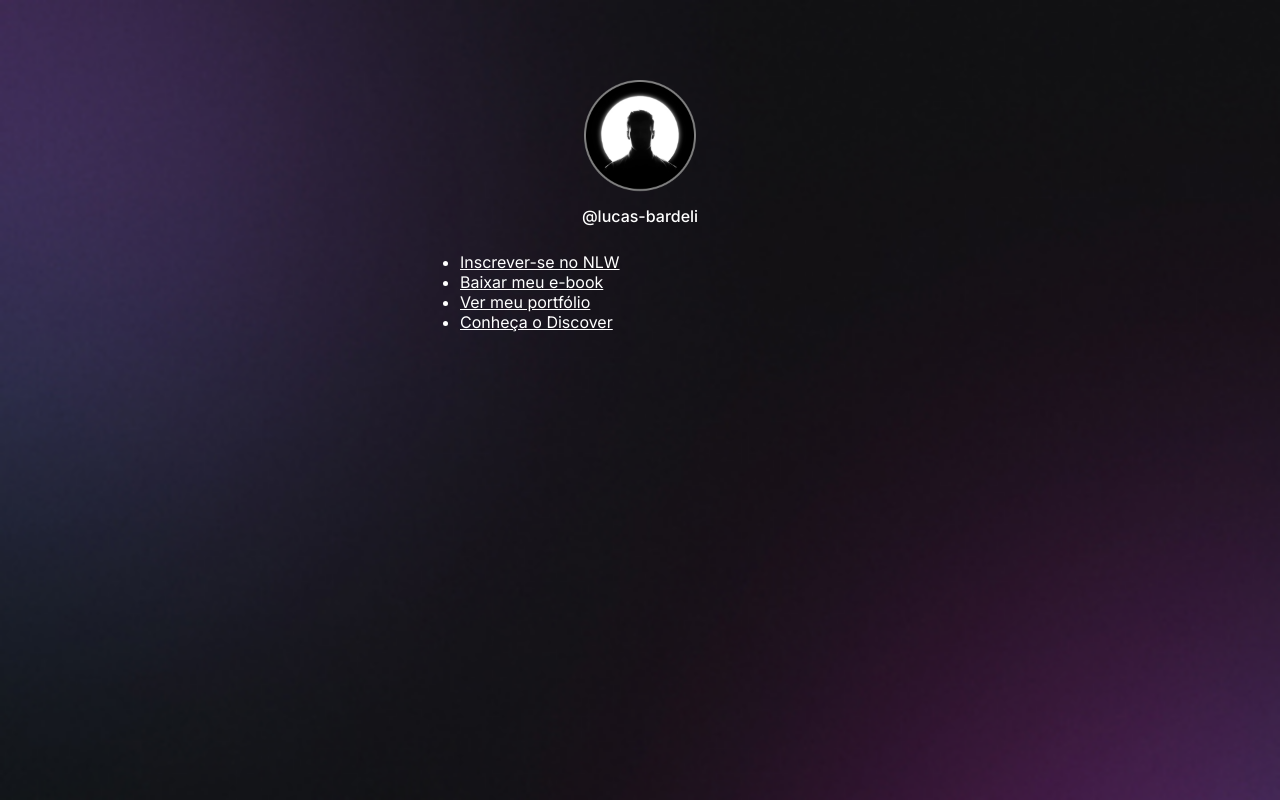
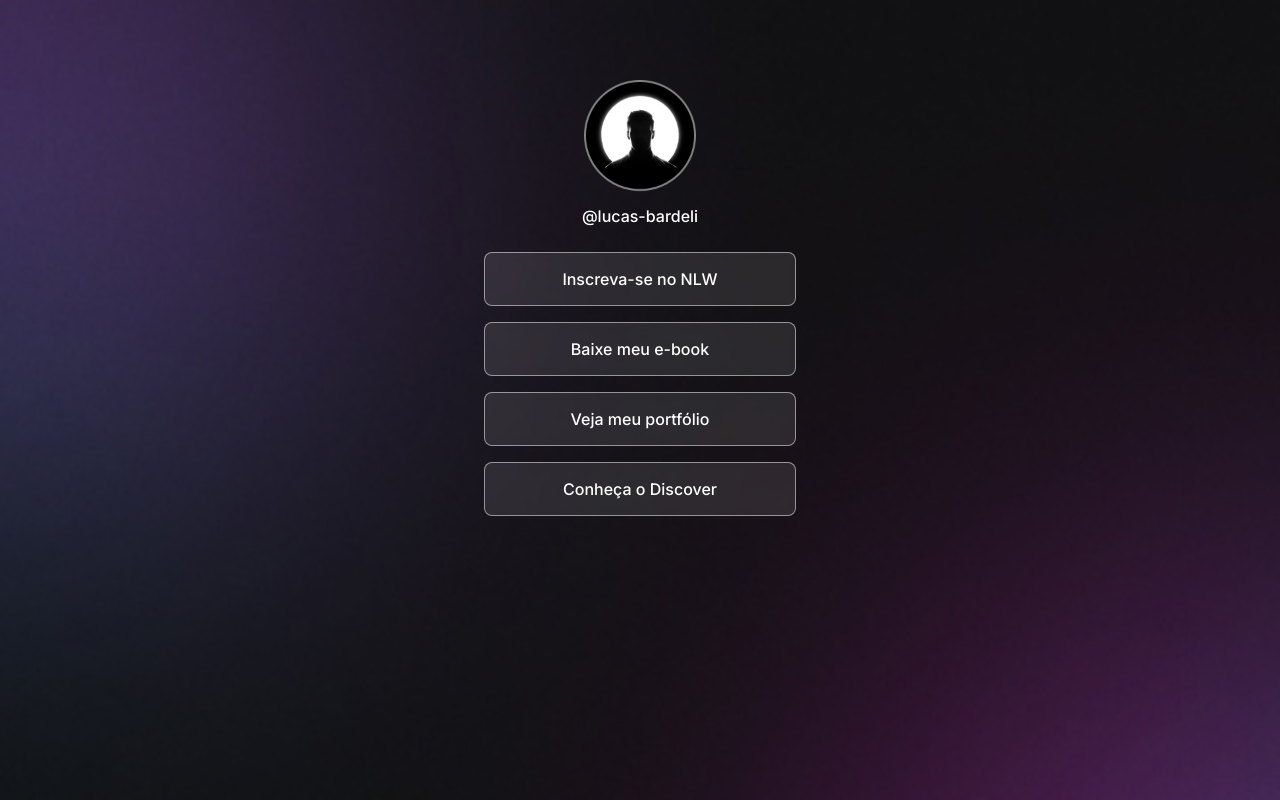
Before and after one commit to lucas-bardeli/dev-links, a plain HTML site: page index.html in a window 1280 px wide. Drawn offline with Linux system fonts and the light colour scheme.

Commit message:
Finalizando estilo dos links

```diff
--- a/css/reset.css
+++ b/css/reset.css
@@ -12,7 +12,7 @@ body {
     background-size: cover; */
 
     /* background: color image repeat position */
-    background: url(/assets/bg-mobile.jpg) no-repeat top center/cover;
+    background: url(../assets/bg-mobile.jpg) no-repeat top center/cover;
 }
 
 body * {
--- a/css/style.css
+++ b/css/style.css
@@ -2,6 +2,7 @@
 #container {
     width: 360px;
     margin: 56px auto 0px;
+    padding: 0 24px;
 }
 
 #profile {
@@ -20,3 +21,37 @@
     line-height: 24px;
     margin-top: 8px;
 }
+
+/* Links */
+ul {
+    list-style: none;
+    display: flex;
+    flex-direction: column;
+    gap: 16px;
+}
+
+ul li a {
+    display: flex;
+    align-items: center;
+    justify-content: center;
+
+    padding: 16px 24px;
+
+    background: rgba(255, 255, 255, 0.1);
+    border: 1px solid rgba(255, 255, 255, 0.5);
+    border-radius: 8px;
+
+    backdrop-filter: blur(4px);
+    -webkit-backdrop-filter: blur(4px);
+
+    text-decoration: none;
+    font-weight: 500;
+
+    transition: background 0.2s;
+}
+
+/* pseudo-selector */
+ul li a:hover {
+    background: rgba(255, 255, 255, 0.05);
+    border: 1.5px solid #fff;
+}
--- a/index.html
+++ b/index.html
@@ -20,9 +20,9 @@
         </div>
 
         <ul>
-            <li><a href="#">Inscrever-se no NLW</a></li>
-            <li><a href="#">Baixar meu e-book</a></li>
-            <li><a href="https://github.com/lucas-bardeli" target="_blank">Ver meu portfólio</a></li>
+            <li><a href="https://www.rocketseat.com.br/" target="_blank">Inscreva-se no NLW</a></li>
+            <li><a href="#">Baixe meu e-book</a></li>
+            <li><a href="https://github.com/lucas-bardeli" target="_blank">Veja meu portfólio</a></li>
             <li><a href="https://app.rocketseat.com.br/journey/discover/overview" target="_blank">Conheça o Discover</a></li>
         </ul>
     </div>
```
